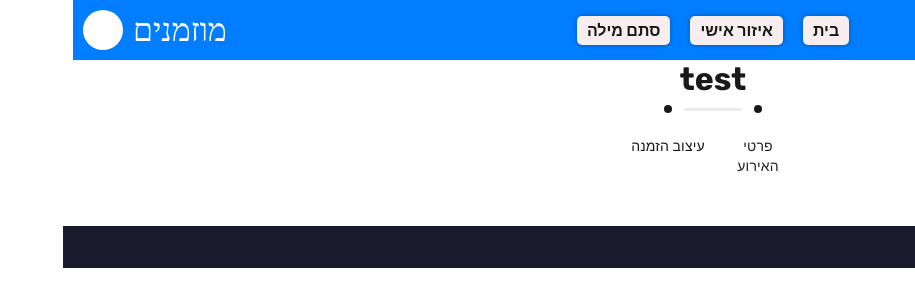
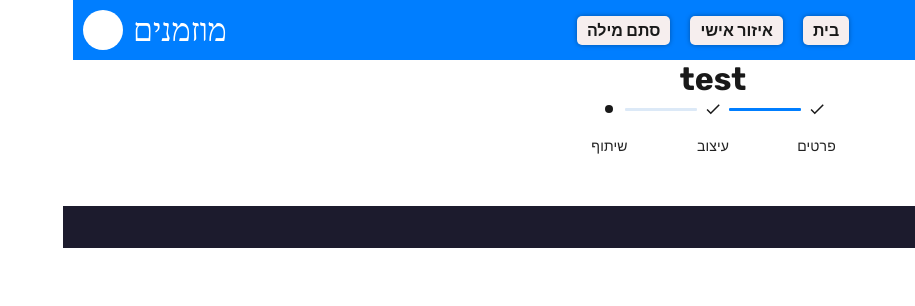
Before and after one commit to Muzmanim-Digital-Event-Invitation/Muzmanim-Frontend, a React (Vite) app: page /newEvent in a window 1280 px wide. Shown: the top 306 px of the page, without its empty margins (365-1280 px from the left). Built offline with nearby package versions, Linux system fonts and the light colour scheme; a web font is replaced by a local one.

Commit message:
fix steper

```diff
--- a/src/Components/Content/NewEvent/NewEvent.scss
+++ b/src/Components/Content/NewEvent/NewEvent.scss
@@ -1,3 +1,6 @@
 .NewEvent {
-
+    display: flex;
+    flex-direction: column;
+    justify-content: center;
+    align-items: center;
 }
--- a/src/Components/Content/NewEvent/NewEvent.tsx
+++ b/src/Components/Content/NewEvent/NewEvent.tsx
@@ -1,4 +1,4 @@
-import CustomizedSteppers from "../../mui/Steper";
+import CustomizedSteppers from "./Steper";
 import "./NewEvent.scss";
 
 function NewEvent(): JSX.Element {
--- a/src/Components/mui/Steper.tsx
+++ b/src/Components/Content/NewEvent/Steper.tsx
@@ -15,12 +15,12 @@ const QontoConnector = styled(StepConnector)(({ theme }) => ({
     },
     [`&.${stepConnectorClasses.active}`]: {
         [`& .${stepConnectorClasses.line}`]: {
-            borderColor: '#784af4',
+            borderColor: 'var(--sec-clr)',
         },
     },
     [`&.${stepConnectorClasses.completed}`]: {
         [`& .${stepConnectorClasses.line}`]: {
-            borderColor: '#784af4',
+            borderColor: 'var(--main-clr)',
         },
     },
     [`& .${stepConnectorClasses.line}`]: {
@@ -48,7 +48,7 @@ const QontoStepIconRoot = styled('div')<{ ownerState: { active?: boolean } }>(
             width: 8,
             height: 8,
             borderRadius: '50%',
-            backgroundColor: 'currentColor',
+            backgroundColor: 'var(--main-text-clr)',
         },
     }),
 );
@@ -67,15 +67,17 @@ function QontoStepIcon(props: StepIconProps) {
     );
 }
 
-const steps = ['פרטי האירוע', 'עיצוב הזמנה'];
+const steps = ['פרטים', 'עיצוב', 'שיתוף'];
 
 export default function CustomizedSteppers() {
     return (
-        <Stack sx={{ width: '100%' }} spacing={4}>
-            <Stepper alternativeLabel activeStep={0} connector={<QontoConnector />}>
+        <Stack sx={{ width: '200%' }} spacing={4}>
+            <Stepper alternativeLabel activeStep={2} connector={<QontoConnector />}>
                 {steps.map((label) => (
                     <Step key={label}>
-                        <StepLabel StepIconComponent={QontoStepIcon}>{label}</StepLabel>
+                        <StepLabel StepIconComponent={QontoStepIcon}>
+                            {label}
+                        </StepLabel>
                     </Step>
                 ))}
             </Stepper>
--- a/src/Components/Footer/Footer.tsx
+++ b/src/Components/Footer/Footer.tsx
@@ -3,7 +3,9 @@ import "./Footer.scss";
 function Footer(): JSX.Element {
     return (
         <div className="Footer">
-            <h3>footer</h3>
+            <h3>footer
+
+            </h3>
         </div>
     );
 }
```
